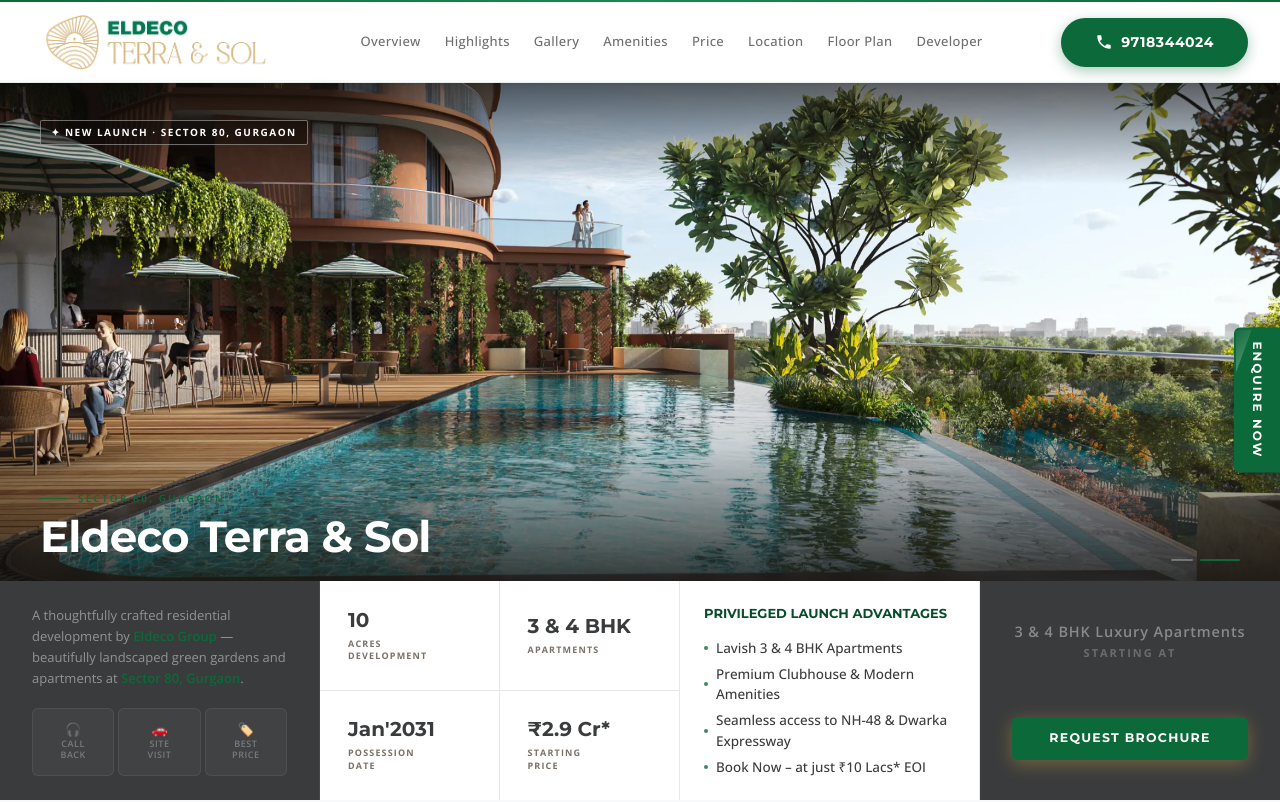
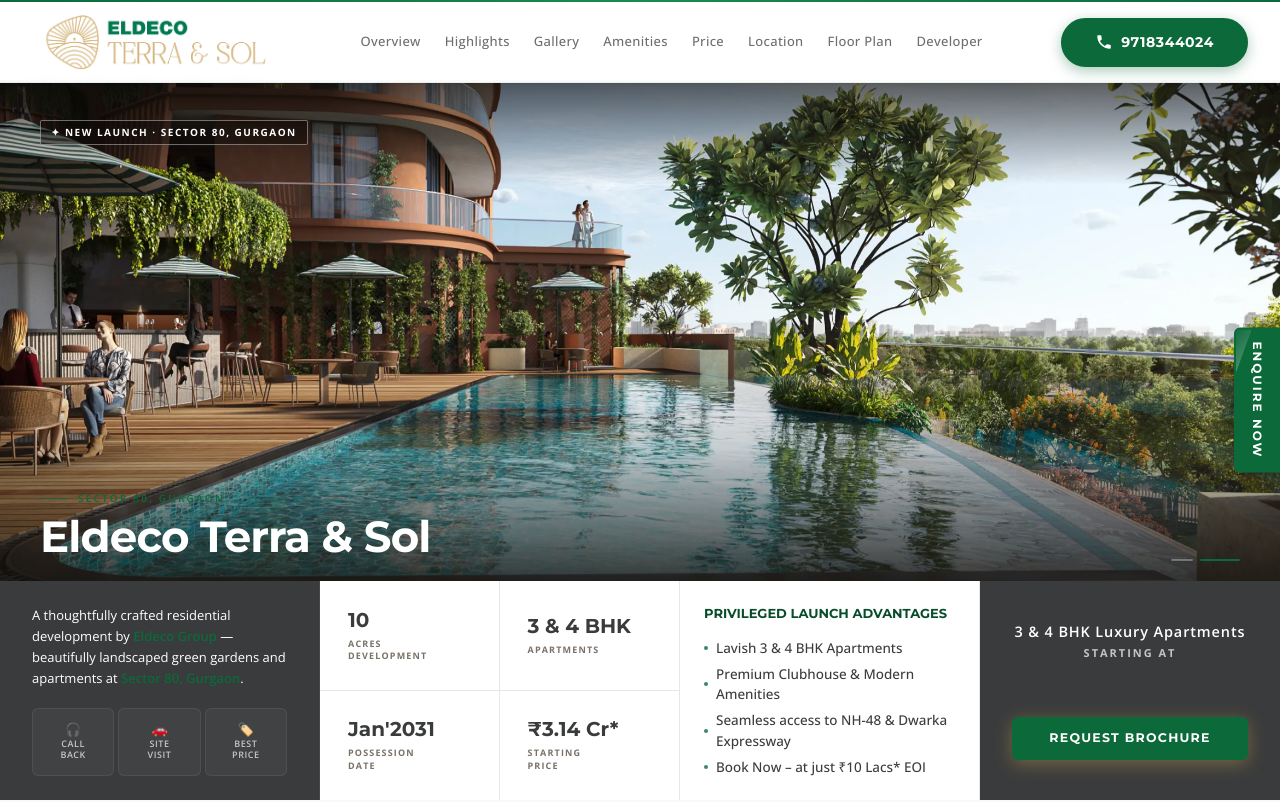
Before and after one commit to vineet-proptiger/eldeco-terra, a Next.js app: page / in a window 1280 px wide. Shown: the top 802 px of the page. Built offline with nearby package versions, Linux system fonts and the light colour scheme.

Commit message:
feat: update pricing details across multiple components to reflect new starting price of ₹3.14 Cr*

```diff
--- a/app/page.js
+++ b/app/page.js
@@ -80,7 +80,7 @@
           style={{ background: '#25D366', fontFamily: 'var(--font-sans)' }}
         >
           <svg className="w-5 h-5" fill="currentColor" viewBox="0 0 24 24">
-            <path d="M17.472 14.382c-.297-.149-1.758-.867-2.03-.967-.273-.099-.471-.148-.67.15-.197.297-.767.966-.94 1.164-.173.199-.347.223-.644.075-.297-.15-1.255-.463-2.39-1.475-.883-.788-1.48-1.761-1.653-2.059-.173-.297-.018-.458.13-.606.134-.133.298-.347.446-.52.149-.174.198-.298.298-.497.099-.198.05-.371-.025-.52-.075-.149-.669-1.612-.916-2.207-.242-.579-.487-.5-.669-.51-.173-.008-.371-.01-.57-.01-.198 0-.52.074-.792.372-.272.297-1.04 1.016-1.04 2.479 0 1.462 1.065 2.875 1.213 3.074.149.198 2.096 3.2 5.077 4.487.709.306 1.262.489 1.694.625.712.227 1.36.195 1.871.118.571-.085 1.758-.719 2.006-1.413.248-.694.248-1.289.173-1.413-.074-.124-.272-.198-.57-.347m-5.421 7.403h-.004a9.87 9.87 0 01-5.031-1.378l-.361-.214-3.741.982.998-3.648-.235-.374a9.86 9.86 0 01-1.51-5.26c.001-5.45 4.436-9.884 9.888-9.884 2.64 0 5.122 1.03 6.988 2.898a9.825 9.825 0 012.893 6.994c-.003 5.45-4.437 9.884-9.885 9.884m8.413-18.297A11.815 11.815 0 0012.05 0C5.495 0 .16 5.335.157 11.892c0 2.096.547 4.142 1.588 5.945L.057 24l6.305-1.654a11.882 11.882 0 005.683 1.448h.005c6.554 0 11.89-5.335 11.893-11.893a11.821 11.821 0 00-3.48-8.413z" />
+            <path d="M17.472 14.382c-.297-.149-1.758-.867-2.03-.967-.273-.099-.471-.148-.67.15-.197.297-.767.966-.94 1.164-.173.199-.347.223-.644.075-.297-.15-1.255-.463-2.39-1.475-.883-.788-1.48-1.761-1.653-2.059-.173-.297-.018-.458.13-.606.134-.133.298-.347.446-.52.149-.174.198-.298.298-.497.099-.198.05-.371-.025-.52-.075-.149-.669-1.612-.916-2.207-.242-.579-.487-.5-.669-.51-.173-.008-.371-.01-.57-.01-.198 0-.52.074-.792.372-.272.297-1.04 1.016-1.04 2.479 0 1.462 1.065 2.875 1.213 3.074.149.198 2.096 3.2 5.077 4.487.709.306 1.262.489 1.694.625.712.227 1.36.195 1.871.118.571-.085 1.758-.719 2.006-1.413.248-.694.248-1.289.173-1.413-.074-.124-.272-.198-.57-.347m-5.421 7.403h-.004a9.87 9.87 0 01-5.031-1.378l-.361-.214-3.741.983.1498-3.648-.235-.374a9.86 9.86 0 01-1.51-5.26c.001-5.45 4.436-9.884 9.888-9.884 2.64 0 5.122 1.03 6.988 2.898a9.825 9.825 0 012.893 6.994c-.003 5.45-4.437 9.884-9.885 9.884m8.413-18.297A11.815 11.815 0 0012.05 0C5.495 0 .16 5.335.157 11.892c0 2.096.547 4.142 1.588 5.945L.057 24l6.305-1.654a11.882 11.882 0 005.683 1.448h.005c6.554 0 11.89-5.335 11.893-11.893a11.821 11.821 0 00-3.48-8.413z" />
           </svg>
           <span style={{ fontSize: '9px', fontWeight: '600', letterSpacing: '0.04em', fontFamily: 'var(--font-jost)' }}>WhatsApp</span>
         </a>
--- a/components/EnquireModal.jsx
+++ b/components/EnquireModal.jsx
@@ -53,7 +53,7 @@
           <div className="absolute inset-0" style={{ background: 'linear-gradient(to top, rgba(26,26,46,0.85) 0%, rgba(26,26,46,0.1) 60%)' }} />
           <div className="absolute bottom-0 left-0 right-0 p-5 text-white z-10">
             <p className="text-[10px] font-semibold tracking-[3px] uppercase opacity-80 mb-1" style={{ fontFamily: F_SANS, color: 'var(--color-gold)' }}>Eldeco Terra &amp; Sol</p>
-            <p style={{ fontFamily: F_JOST, fontSize: '13px', fontWeight: 500, opacity: 0.85 }}>3 &amp; 4 BHK · Starting ₹2.9 Cr* · Sector 80, Gurgaon</p>
+            <p style={{ fontFamily: F_JOST, fontSize: '13px', fontWeight: 500, opacity: 0.85 }}>3 &amp; 4 BHK · Starting ₹3.14 Cr* · Sector 80, Gurgaon</p>
           </div>
         </div> */}
 
@@ -72,7 +72,7 @@
             <div className="absolute inset-0" style={{ background: 'linear-gradient(to top, rgba(26,26,46,0.6) 0%, transparent 60%)' }} />
             <div className="absolute bottom-3 left-4 text-white z-10">
               <p className="text-[9px] uppercase tracking-[2px] opacity-80" style={{ fontFamily: F_SANS }}>Eldeco Terra &amp; Sol</p>
-              <p className="text-[11px] font-medium opacity-85" style={{ fontFamily: F_JOST }}>3 &amp; 4 BHK · Starting ₹2.9 Cr* · Sector 80, Gurgaon</p>
+              <p className="text-[11px] font-medium opacity-85" style={{ fontFamily: F_JOST }}>3 &amp; 4 BHK · Starting ₹3.14 Cr* · Sector 80, Gurgaon</p>
             </div>
           </div> */}
 
--- a/components/Footer.jsx
+++ b/components/Footer.jsx
@@ -20,7 +20,7 @@
       </div>
       <p style={{ fontSize: '15px', color: '#bbb', fontFamily: F_SANS, lineHeight: 1.8, marginBottom: '32px', textAlign: 'justify' }}
         data-aos="fade-in" data-aos-delay="100">
-        Eldeco Terra &amp; Sol is a premium residential development by Eldeco Group, offering spacious 3 &amp; 4 BHK apartments starting ₹2.9 Cr* at Sector 80, Gurgaon. Thoughtfully designed with lush green landscapes, world-class amenities, and excellent connectivity to NH-48 and Dwarka Expressway — Eldeco Terra &amp; Sol is crafted for those who seek a life of comfort, elegance, and modern living in Gurugram.
+        Eldeco Terra &amp; Sol is a premium residential development by Eldeco Group, offering spacious 3 &amp; 4 BHK apartments starting ₹3.14 Cr* at Sector 80, Gurgaon. Thoughtfully designed with lush green landscapes, world-class amenities, and excellent connectivity to NH-48 and Dwarka Expressway — Eldeco Terra &amp; Sol is crafted for those who seek a life of comfort, elegance, and modern living in Gurugram.
       </p>
     </div>
 
--- a/components/Hero.jsx
+++ b/components/Hero.jsx
@@ -182,7 +182,7 @@
             display: 'flex', flexDirection: 'column', justifyContent: 'center', gap: '12px',
             borderRight: '1px solid rgba(255,255,255,0.06)',
           }}>
-            <p style={{ fontFamily: F_SANS, fontSize: '13px', lineHeight: 1.6, color: 'rgba(255,255,255,0.45)', fontWeight: 300 }}>
+            <p style={{ fontFamily: F_SANS, fontSize: '13px', lineHeight: 1.6, color: '#ffffff', fontWeight: 300 }}>
               A thoughtfully crafted residential development by{' '}
               <span style={{ color: 'var(--color-gold)', fontWeight: 600 }}>Eldeco Group</span> — beautifully landscaped green gardens and
               apartments at{' '}
@@ -204,7 +204,7 @@
                   background: 'rgba(255,255,255,0.04)',
                 }}>
                   <span style={{ fontSize: '13px', lineHeight: 1 }}>{b.icon}</span>
-                  <span style={{ fontFamily: F_SANS, fontSize: '9px', fontWeight: 600, letterSpacing: '0.06em', textTransform: 'uppercase', color: 'rgba(255,255,255,0.3)', textAlign: 'center', lineHeight: 1.2, whiteSpace: 'pre-line' }}>{b.label}</span>
+                  <span style={{ fontFamily: F_SANS, fontSize: '9px', fontWeight: 600, letterSpacing: '0.06em', textTransform: 'uppercase', color: 'rgba(255,255,255,0.7)', textAlign: 'center', lineHeight: 1.2, whiteSpace: 'pre-line' }}>{b.label}</span>
                 </div>
               ))}
             </div>
@@ -220,7 +220,7 @@
               { val: '10', lbl: 'Acres\nDevelopment' },
               { val: '3 & 4 BHK', lbl: 'Apartments' },
               { val: 'Jan\'2031', lbl: 'Possession\nDate' },
-              { val: '₹2.9 Cr*', lbl: 'Starting\nPrice' },
+              { val: '₹3.14 Cr*', lbl: 'Starting\nPrice' },
             ].map((s, i) => (
               <div key={i} style={{
                 padding: '22px 28px',
@@ -265,14 +265,14 @@
             display: 'flex', flexDirection: 'column', justifyContent: 'center', gap: '20px',
           }}>
             <div style={{ textAlign: 'center' }}>
-              <p style={{ fontFamily: F_SANS, fontSize: '14.5px', fontWeight: 600, color: 'rgba(255,255,255,0.4)', letterSpacing: '0.06em', marginBottom: '2px' }}>
+              <p style={{ fontFamily: F_SANS, fontSize: '14.5px', fontWeight: 600, color: '#ffffff', letterSpacing: '0.06em', marginBottom: '2px' }}>
                 3 &amp; 4 BHK Luxury Apartments
               </p>
-              <p style={{ fontFamily: F_SANS, fontSize: '11px', fontWeight: 700, letterSpacing: '0.18em', textTransform: 'uppercase', color: 'rgba(255,255,255,0.25)', marginBottom: '4px' }}>
+              <p style={{ fontFamily: F_SANS, fontSize: '11px', fontWeight: 700, letterSpacing: '0.18em', textTransform: 'uppercase', color: 'rgba(255,255,255,0.7)', marginBottom: '4px' }}>
                 Starting at
               </p>
               <p className="blink-price" style={{ fontFamily: F_JOST, fontSize: '32px', fontWeight: 600, color: '#ffffff', lineHeight: 1 }}>
-                ₹2.9 Cr*
+                ₹3.14 Cr*
               </p>
             </div>
 
--- a/components/Pricing.jsx
+++ b/components/Pricing.jsx
@@ -8,7 +8,7 @@
   {
     type: "3 BHK Apartments",
     size: "On Request*",
-    price: "₹2.9 Cr*",
+    price: "₹3.14 Cr*",
     oldPrice: null,
     btnText: "Get Cost Sheet",
     features: [
```
